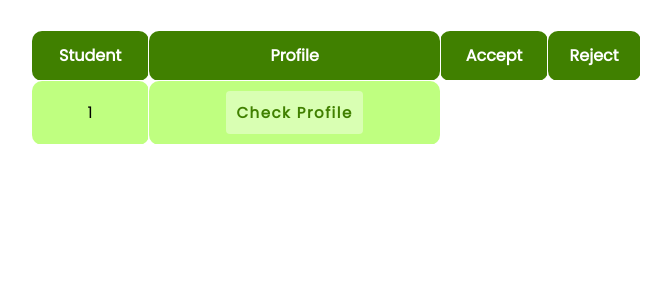
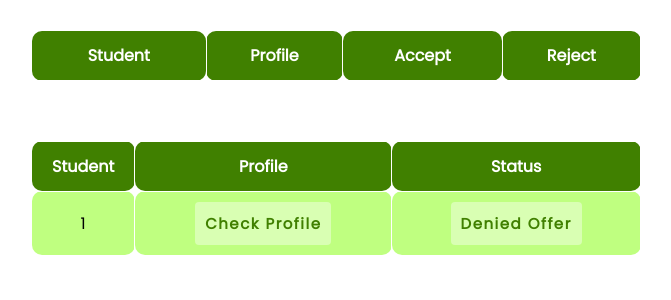
Before and after one commit to sri-1729/placement_system, a Flask app: page /comp/students/1 in a window 1280 px wide. Shown: the part 64-364 px from the top of the page, without its empty margins (304-975 px from the left). Run offline with Flask 2, Linux system fonts and the light colour scheme; a user stored in the database is signed in; tables that the repository leaves empty hold one stand-in row (values such as "Sample post"); lists and menus that the app fills with data are empty.

Commit message:
accept/reject for students

```diff
--- a/app/main/views.py
+++ b/app/main/views.py
@@ -13,4 +13,10 @@ def home():
 			res = db.engine.execute(sql).first()
 			if not res or (not res['admin_id']):
 				msg='False'
+		if session['user']['type_'] == 'student' :
+			sql = f"SELECT placement_status FROM profile WHERE stu_uid='{session['user']['userid']}'"
+			res = db.engine.execute(sql).first()
+			if res :
+				if res['placement_status'] != 'Not Placed':
+					msg='False'
 	return render_template('home.html',msg=msg)
--- a/app/templates/home.html
+++ b/app/templates/home.html
@@ -40,7 +40,11 @@
 <ul class="function">
 <li><a href="{{ url_for('profile.edit_profile')}}" class="link-button">Edit Your Profile</a></li>
 <li><a href="{{ url_for('profile.view_profile', stu_uid = session['user']['userid'])}}" class="link-button">View Your Profile</a></li>
+{% if msg == 'True' %}
 <li><a href="{{ url_for('jobs.view_jobs') }}" class="link-button">Eligible Roles</a></li>
+{% else %}
+<li><a href="#" class="link-button">Placed</a></li>
+{% endif %}
 </ul>
 </div>
 {% elif session['user']['type_'] == 'company' %}
--- a/app/templates/view_roles.html
+++ b/app/templates/view_roles.html
@@ -42,7 +42,8 @@
 			{% elif each_role['status'] == 'A' %}
 			<li><button class = "status-button-applied">Applied</button></li>
 			{% elif each_role['status'] == 'ACC' %}
-			<li><button class = "status-button-accepted">Accepted</button></li>
+			<li><a href="{{ url_for('jobs.accept_job', role_id = each_role['role_id']) }}" class="link-button">Accept</a></li>
+			<li><a href="{{ url_for('jobs.reject_job', role_id = each_role['role_id']) }}" class="link-button">Deny</a></li>
 			{% elif each_role['status'] == 'REJ' %}
 			<li><button class = "status-button-rejected">Rejected</button></li>
 			{% endif %}
--- a/app/templates/view_students.html
+++ b/app/templates/view_students.html
@@ -33,8 +33,12 @@
 	</tr>
 	{% for student in list_of_students %}
 	<tr>
+		{% if student['status'] != 'RF' %}
+			{% if student['status'] != 'AF' %}
 		<td class="row">{{ student['stu_uid'] }}</td>
 		<td class="row"><a class="link-button" href="{{ url_for('profile.view_profile', stu_uid=student['stu_uid']) }}">Check Profile</a></td>
+			{% endif %}
+		{% endif %}
 		{% if student['status'] == 'A'%}
 		<td class="row"><a class = "normal-acc" href="{{ url_for('company.accept', stu_uid = student['stu_uid'], role_id = role_id) }}">Accept</a></td>
 		<td class="row"><a class = "normal-rej" href="{{ url_for('company.reject', stu_uid = student['stu_uid'], role_id = role_id) }}">Reject</a></td>
@@ -50,4 +54,28 @@
 </table>
 </div>
 
+<div class="table-wrapper">
+<table class = "roles">
+	<tr>
+		<th class="header">Student</th>
+		<th class="header">Profile</th>
+		<th class="header">Status</th>
+	</tr>
+	{% for student in list_of_students %}
+	<tr>
+		{% if student['status'] == 'RF' %}
+			<td class="row">{{ student['stu_uid'] }}</td>
+			<td class="row"><a class="link-button" href="{{ url_for('profile.view_profile', stu_uid=student['stu_uid']) }}">Check Profile</a></td>
+			<td class="row"><button class = "link-button">Denied Offer</button></td>
+		{% endif %}
+		{% if student['status'] == 'AF' %}
+			<td class="row">{{ student['stu_uid'] }}</td>
+			<td class="row"><a class="link-button" href="{{ url_for('profile.view_profile', stu_uid=student['stu_uid']) }}">Check Profile</a></td>
+			<td class="row"><button class = "link-button" >Accepted Offer</button></td>
+		{% endif %}
+	</tr>
+	{% endfor %}
+</table>
+</div>
+
 {% endblock %}
```
Also changed, not shown: app/jobs/views.py (+23 -1 lines).
